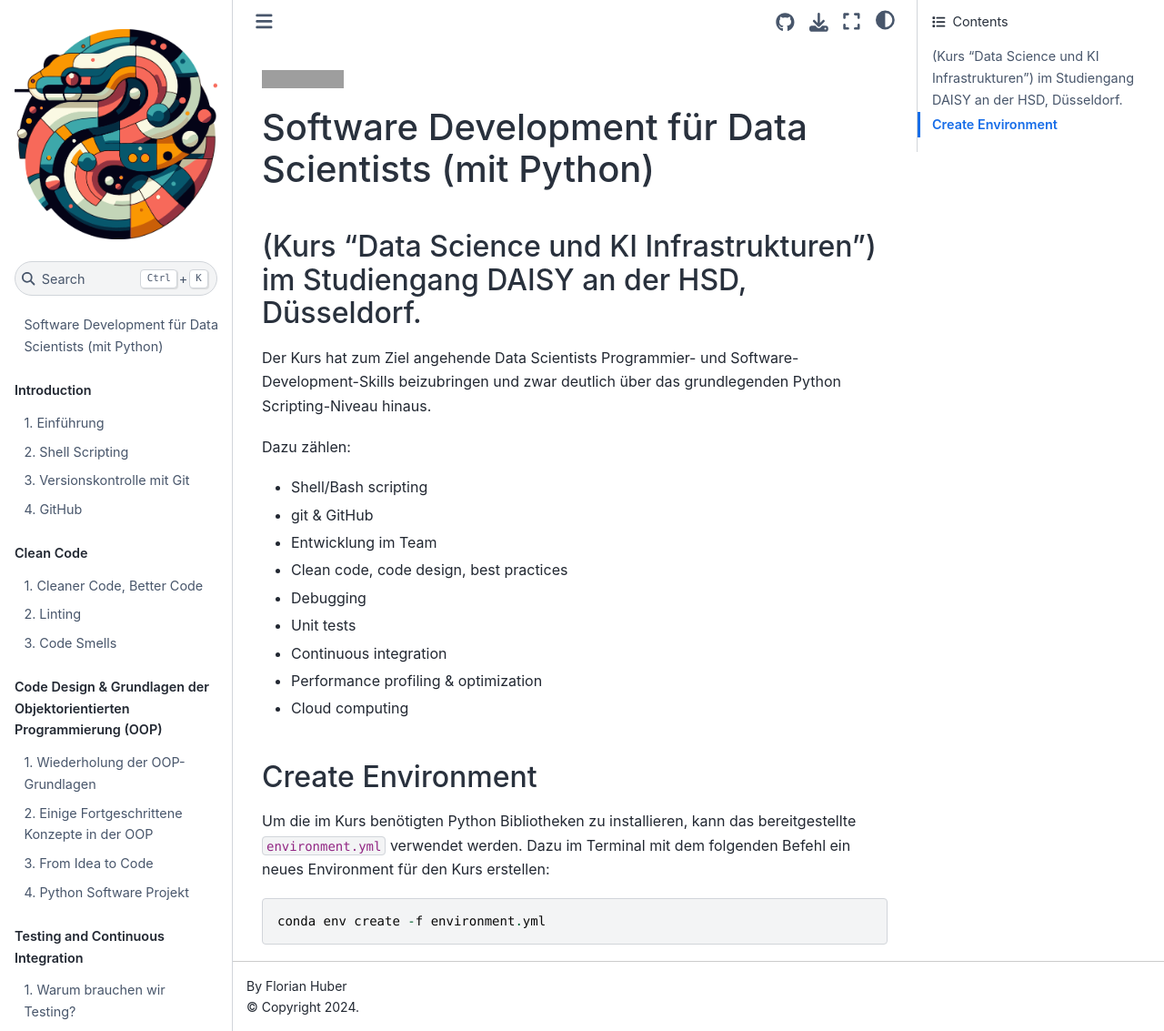
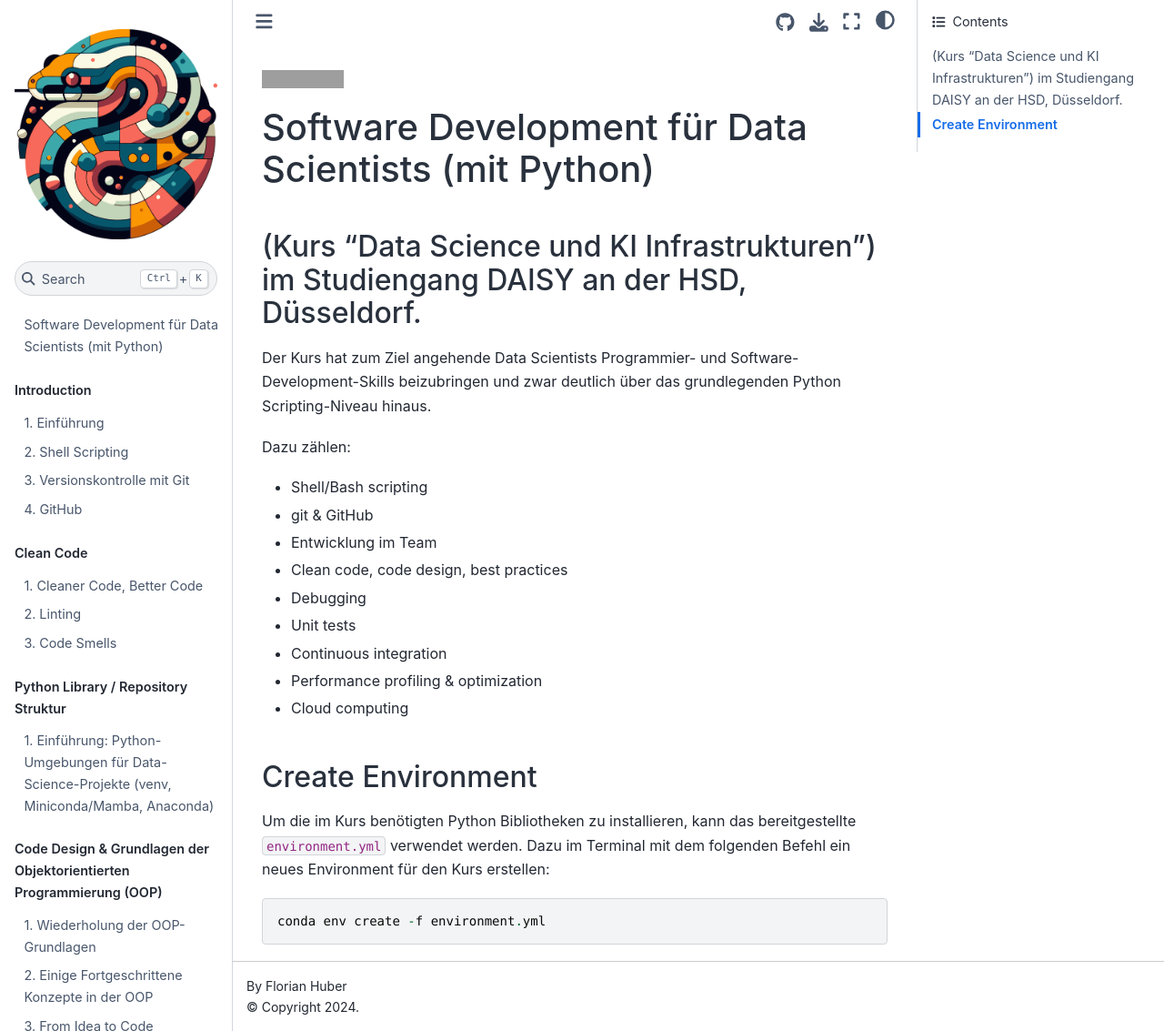
Before and after one commit to florian-huber/data_science_software_dev, a Jupyter Book: the page built from README.md, in a window 1280 px wide and 1133 px high. Shown: the whole window at 91% size. Built offline with Jupyter Book 1.0.4 settings and Sphinx 7.4.7 and the Sphinx Book theme 1.1.4, drawn with Linux system fonts in a browser that asks for light colours; pages that are not in the unit, such as notebooks, are missing from menus; part of the change alters nothing that is shown; grey boxes are pictures that could not be loaded.

````diff
--- a/_toc.yml
+++ b/_toc.yml
@@ -14,6 +14,10 @@ parts:
     - file: book/05_clean_code
     - file: book/06_linting
     - file: book/07_code_smells
+  - caption: Python Library / Repository Struktur
+    numbered: true
+    chapters:
+    - file: book/05_virtual_environments
   - caption: Code Design & Grundlagen der Objektorientierten Programmierung (OOP)
     numbered: true
     chapters:
--- /dev/null
+++ b/book/05_virtual_environments.md
@@ -0,0 +1,205 @@
+# Einführung: Python-Umgebungen für Data-Science-Projekte (venv, Miniconda/Mamba, Anaconda)
+
+Eine **virtuelle Umgebung** kapselt eine Python-Version und alle installierten Pakete vom Rest des Systems. Das macht Projekte **reproduzierbar**, verhindert **Versionskonflikte** (z. B. „Projekt A braucht NumPy 2.x, Projekt B 1.x“) und ermöglicht **saubere Deployments** (z. B. auf Servern/CI).
+
+---
+
+## Warum brauchen wir virtuelle Umgebungen?
+
+* **Isolation:** Jede Umgebung hat ihre eigene Python-Version und Bibliotheken.
+* **Reproduzierbarkeit:** Anforderungen lassen sich als `requirements.txt` oder `environment.yml` festhalten und exakt wiederherstellen.
+* **Stabilität:** Updates oder Tests gefährden nicht andere Projekte oder das System-Python.
+* **Portabilität:** Ein Team kann identische Stände nutzen (wichtig für Lehre, Hausarbeiten, CI).
+
+---
+
+## Häufige Optionen im Überblick
+
+| Option                                                                            | Kurzbeschreibung                                         | Stärken                                            | Mögliche Nachteile                                | Typische Nutzung                                                              |
+| --------------------------------------------------------------------------------- | -------------------------------------------------------- | -------------------------------------------------- | ------------------------------------------------- | ----------------------------------------------------------------------------- |
+| **`venv`** (Standardbibliothek)                                                   | Eingebaute, schlanke Virtualisierung                     | Minimal, überall vorhanden, schnell                | Kein eigener Paket-Solver, reine `pip`-Welt       | Kleine bis mittlere Projekte, wenn nur PyPI nötig ist                         |
+| **Miniconda / Mambaforge / MicroMamba** (im Folgenden „**Mamba/Conda (leicht)**“) | Leichte Conda-Distributionen; mit **mamba** sehr schnell | Starker Solver, **conda-forge** + `pip`            | Etwas Setup-Aufwand                               | Data-Science, gemischte Stacks (C/Fortran-Deps), schnelle Environment-Wechsel |
+| **Anaconda**                                                                      | Große Distribution mit vielen Paketen vorinstalliert     | „Out of the box“ viel dabei, GUI-Tools (Navigator) | Schwergewichtig, längere Downloads, mehr Speicher | Einsteiger:innen, Offline-/Workshop-Setups                                    |
+
+> **Faustregel:**
+>
+> * **Leicht & schnell:** `venv` oder **Miniconda/Mamba**
+> * **Komfort/„alles dabei“:** **Anaconda**
+> * Bei vielen nativen Abhängigkeiten (NumPy/SciPy/Geo/ML) sind **Conda-Kanäle** oft stressärmer als reines `pip`.
+
+---
+
+## Installation & Nutzung
+
+### 1) `venv` – ist bei Python schon dabei
+
+**Voraussetzung:** funktionierende Python-Installation (3.11/3.12/3.13).
+
+Venv ist sofort bei Python "mit dabei", d.h. es muss nichts extra installiert werden.
+
+**Neue Umgebung anlegen & nutzen:**
+
+```bash
+# Linux/macOS
+python3 -m venv .venv
+source .venv/bin/activate
+
+# Windows (PowerShell)
+py -3 -m venv .venv
+.\.venv\Scripts\Activate.ps1
+
+# Grundpakete aktualisieren
+python -m pip install --upgrade pip setuptools wheel
+
+# Pakete installieren
+pip install numpy pandas matplotlib
+
+# Abhängigkeiten einfrieren / wiederherstellen
+pip freeze > requirements.txt
+pip install -r requirements.txt
+
+# Deaktivieren
+deactivate
+```
+
+**Tipp:** Umgebung im Projektordner `.venv/` ablegen und nicht committen.
+
+---
+
+### 2) Miniconda / Mambaforge / MicroMamba – flexibel & schnell
+
+> Empfehlung für Data-Science: **Mambaforge** (Conda + mamba + Standardkanal `conda-forge`) **oder** **MicroMamba** (sehr "leichtgewichtig", also keine umfangreiche eigene Software nötig).
+
+#### Option A: **Mambaforge / Miniconda**
+
+* **Download & Installation:**
+
+  * **Windows/macOS:** Installer von den Projektseiten laden und durchklicken.
+  * **Linux/macOS (Shell-Installer):**
+
+    ```bash
+    # Beispiel Mambaforge (aktuelle URL der Projektseite entnehmen)
+    curl -LO https://github.com/conda-forge/miniforge/releases/latest/download/Mambaforge-$(uname)-$(uname -m).sh
+    bash Mambaforge-*.sh    # Lizenz akzeptieren, Install-Pfad bestätigen
+    exec $SHELL             # neue Shell mit init-Skripten starten
+    ```
+* **Shell-Initialisierung (falls nötig):**
+
+  ```bash
+  conda init bash   # oder zsh/fish/pwsh je nach Shell
+  exec $SHELL
+  ```
+* **mamba nachrüsten (falls nur conda vorhanden):**
+
+  ```bash
+  conda install -n base -c conda-forge mamba
+  ```
+
+#### Option B: **MicroMamba** (ultraleicht)
+
+* **Einzeiler-Setup (Linux/macOS):**
+
+  ```bash
+  curl -L micro.mamba.pm/install.sh | bash
+  # Danach Shell initialisieren:
+  micromamba shell init -s bash -p ~/micromamba   # ggf. zsh/fish/pwsh
+  exec $SHELL
+  ```
+* **Windows (PowerShell, Scoop):**
+
+  ```powershell
+  scoop install micromamba
+  micromamba shell init -s powershell -p $env:USERPROFILE\micromamba
+  ```
+* **Hinweis:** `micromamba`-Befehle sind nahezu identisch zu `mamba`.
+
+#### Nutzung (mamba/conda/micromamba – Syntax ähnlich)
+
+```bash
+# Neue Umgebung mit spezifischer Python-Version
+mamba create -n ds310 python=3.12
+
+# Aktivieren
+mamba activate ds310
+
+# Pakete aus conda-forge (empfohlen) installieren
+mamba install -c conda-forge numpy pandas matplotlib scikit-learn
+
+# PyPI-Pakete (nur falls benötigt) anschließend:
+pip install package_only_on_pypi
+
+# Umgebung als YAML exportieren (reproduzierbar!)
+mamba env export --from-history > environment.yml
+
+# Aus YAML neu erstellen
+mamba env create -n ds310 -f environment.yml
+
+# Aufräumen
+mamba env list
+mamba env remove -n ds310
+```
+
+**Kanäle:** Für moderne DS-Stacks ist `-c conda-forge` meist die beste Wahl (aktuelle Builds, viele Plattformen).
+
+---
+
+### 3) Anaconda – „alles dabei“
+
+* **Download:** grafischer Installer für Windows/macOS, `.sh` für Linux.
+* **Installation:** durchklicken; optional **Anaconda Navigator** (GUI) verwenden.
+* **Erstkonfiguration (Terminal):**
+
+  ```bash
+  conda init bash   # oder zsh/fish/pwsh
+  exec $SHELL
+  ```
+* **Umgebungen & Pakete:**
+
+  ```bash
+  conda create -n ds310 python=3.12
+  conda activate ds310
+  conda install -c conda-forge numpy pandas jupyterlab seaborn
+  conda env export --from-history > environment.yml
+  conda env create -n ds310 -f environment.yml
+  ```
+* **Navigator (GUI):** Umgebungen anlegen, Pakete suchen, Jupyter starten – alles per Klick.
+
+---
+
+## Prüfen, Aktualisieren, Deinstallieren
+
+```bash
+# Versionen prüfen
+python --version
+pip --version
+conda --version     # bzw. mamba --version / micromamba --version
+
+# Basissystem aktualisieren (Conda/Mamba)
+mamba update -n base -c conda-forge conda mamba
+
+# Pakete in aktiver Env aktualisieren
+mamba update --all
+
+# (Teil-)Deinstallation:
+mamba remove paketname
+mamba env remove -n envname
+```
+
+---
+
+## Best Practices
+
+* **Ein Projekt ⇒ eine Umgebung.**
+* **Versionsnummern festhalten** (z. B. `python=3.12`, `numpy=2.*`).
+* **Wiederholbarkeit testen:** frische Umgebung aufsetzen und Projekt starten lassen.
+* **`conda-forge` bevorzugen**, dann erst `pip` für fehlende Pakete.
+* **Keine globalen Installationen** (`sudo pip install` vermeiden).
+* **`.venv/` und `envs/` nicht committen**; nur `requirements.txt`/`environment.yml`.
+
+---
+
+## Kurze Entscheidungshilfe
+
+* **Minimaler Overhead, reine PyPI-Pakete:** `venv`
+* **Viele native/NumPy/SciPy/ML-Pakete, schneller Solver:** Miniconda/Mamba (oder MicroMamba)
+* **Komplettlösung mit GUI & vielen Paketen ab Werk:** Anaconda
````
